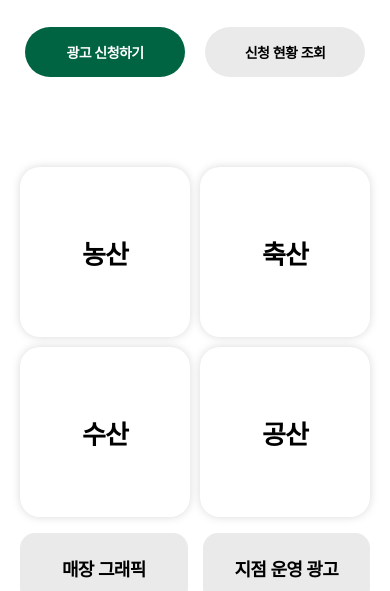
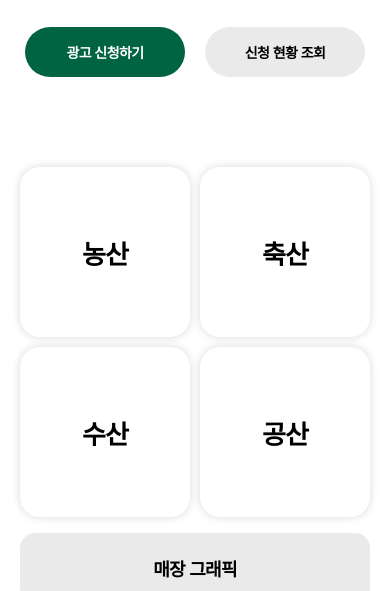
Before and after one commit to Julie-archive/kims-design, a website: page index.html in a window 390 px wide. Shown: the part 253-844 px from the top of the page. Drawn offline with nearby package versions, Linux system fonts and the light colour scheme; no server answers; a web font is replaced by a local one.

Commit message:
Update style.css

```diff
--- a/css/style.css
+++ b/css/style.css
@@ -816,7 +816,7 @@ select.kinput {
   /* ── Home cat grid ── */
   .home-cat-grid { grid-template-columns: repeat(2, minmax(0, 1fr)) !important; }
   .home-cat-grid button { font-size: 26px !important; }
-  .home-bot-grid { grid-template-columns: repeat(2, minmax(0, 1fr)) !important; }
+  .home-bot-grid { grid-template-columns: repeat(1, minmax(0, 1fr)) !important; }
 
   /* ── Modal ── */
   .kmodal-overlay,
```
